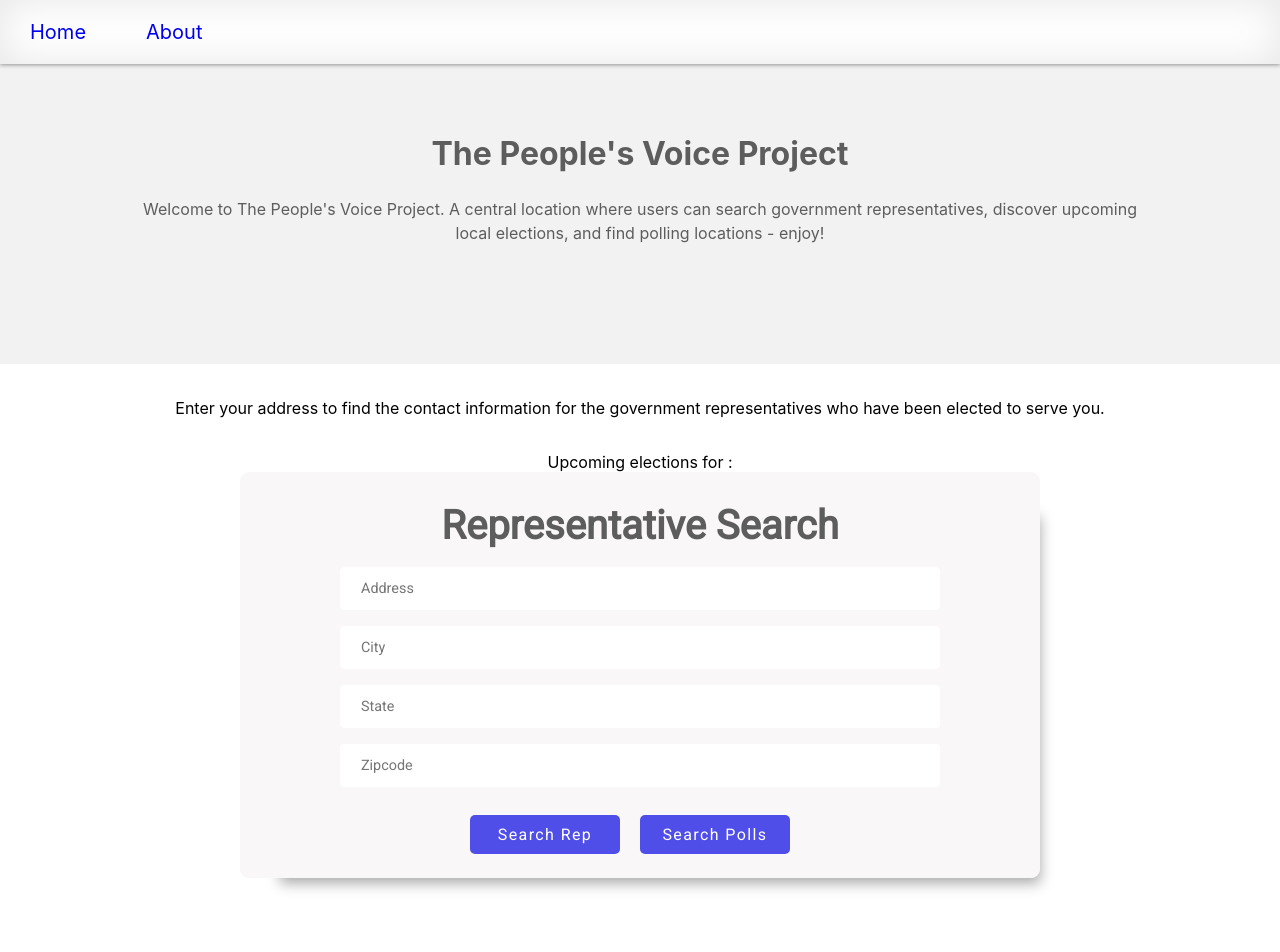
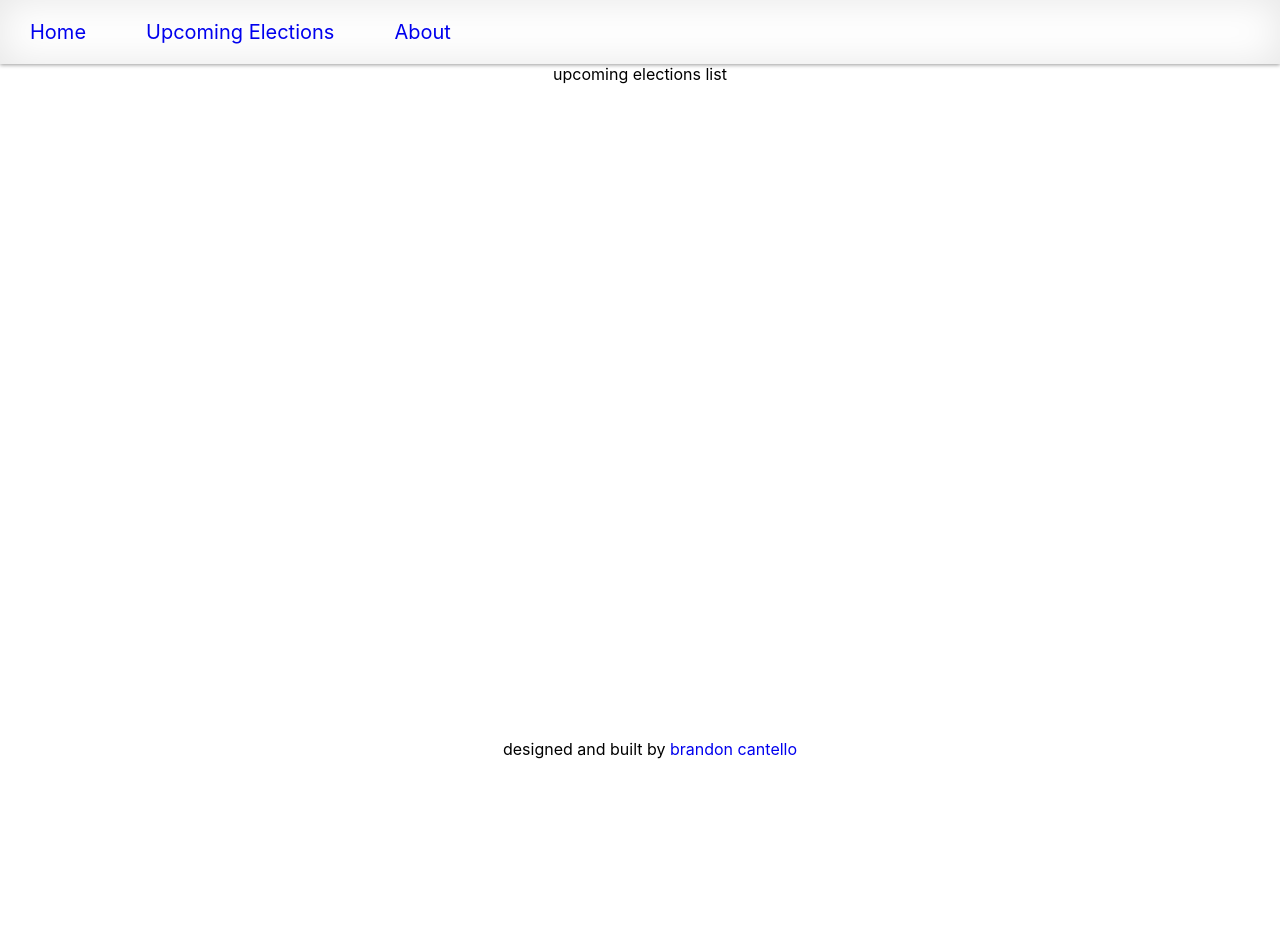
Before and after one commit to bcantello/peoples_voice_project, a React (Create React App) app: page /upcomingElections in a window 1280 px wide. Before the commit this address led to /home. Shown: the top 952 px of the page. After the commit the page ends 800 px from the top, so only its background shows below. Built offline with nearby package versions, Linux system fonts and the light colour scheme; no server answers.

Commit message:
creates upcomingElections, upcomingElectionsList, and ListItem

```diff
--- a/src/App.js
+++ b/src/App.js
@@ -18,15 +18,18 @@ function App() {
         return result ? JSON.parse(result) : {}
     });
     const [userIpInfo, setUserIpInfo] = useState({});
-    const [electionInfo, setElectionInfo] = useState({});
+    const [electionInfo, setElectionInfo] = useState(() => {
+        const result = sessionStorage.getItem('upcomingElections');
+        return result ? JSON.parse(result) : {}
+    });
 
     useEffect(() => {
         const getUserInfo = async () => {
             await getIPAddress().then(res => {
                 if (res.status === 200) {
-                    setUserIpInfo(res.data)
+                    setUserIpInfo(res.data);
                 } else {
-                    console.log("error retrieving user IP")
+                    console.log("error retrieving user IP");
                 }
             }).catch(e => {
                 console.log(e);
@@ -39,9 +42,10 @@ function App() {
         const getElectionInfo = async () => {
             await getUpcomingElections().then(res => {
                 if (res.status === 200) {
-                    setElectionInfo(res.data)
+                    setElectionInfo(res.data);
+                    sessionStorage.setItem('upcomingElections', JSON.stringify(res));
                 } else {
-                    console.log("error retrieving upcoming elections")
+                    console.log("error retrieving upcoming elections");
                 }
             }).catch(e => {
                 console.log(e);
--- a/src/components/electedOfficials/searchForm/repSearchForm.css
+++ b/src/components/electedOfficials/searchForm/repSearchForm.css
@@ -58,7 +58,7 @@
     border: none;
     border-radius: 5px;
     width: 25%;
-    margin: 20px 20px 8px 0;
+    margin: 20px 20px 8px 20px;
     background-color: #504ee8;
     padding: 10px 15px;
     text-align: center;
--- a/src/components/main.js
+++ b/src/components/main.js
@@ -6,12 +6,14 @@ import ElectedOfficialDetails from "./electedOfficials/official/electedOfficialD
 import RepSearchResults from "./electedOfficials/searchForm/repSearchResults";
 import About from "../pages/about/about";
 import VotingLocationDetails from "./votingLocations/votingLocationDetails";
+import UpcomingElections from "../pages/upcomingElections/upcompingElections";
 
 export default function Main() {
 	return (
 		<Switch>
 			<Route exact path="/" component={Home}/>
 			<Route exact path="/home" component={Home}/>
+			<Route exact path="/upcomingElections" component={UpcomingElections}/>
 			<Route exact path="/about" component={About}/>
 			<Route exact path="/electedOffices" component={RepSearchResults}/>
 			<Route exact path="/office" component={OfficeList}/>
--- a/src/components/navigation/header.js
+++ b/src/components/navigation/header.js
@@ -8,6 +8,9 @@ export default function Header() {
 			<Link className={'nav-link'} to={'/'} style={{textDecoration: 'none'}}>
 				<div><span>Home</span></div>
 			</Link>
+			<Link className={'nav-link'} to={'/upcomingElections'} style={{textDecoration: 'none'}}>
+				<div><span>Upcoming Elections</span></div>
+			</Link>
 			<Link className={'nav-link'} to={'/about'} style={{textDecoration: 'none'}}>
 				<div><span>About</span></div>
 			</Link>
--- /dev/null
+++ b/src/pages/upcomingElections/upcomingElectionsList.js
@@ -0,0 +1,9 @@
+import React from "react";
+
+export default function UpcomingElectionsList() {
+	return (
+		<div>
+			upcoming elections list
+		</div>
+	);
+};
--- /dev/null
+++ b/src/pages/upcomingElections/upcompingElections.js
@@ -0,0 +1,10 @@
+import React from "react";
+import UpcomingElectionsList from "./upcomingElectionsList";
+
+export default function UpcomingElections() {
+	return (
+		<div>
+			<UpcomingElectionsList/>
+		</div>
+	);
+}
```
Also changed, not shown: src/pages/upcomingElections/upcomingElectionsListItem.js (added, +7 -0 lines).
